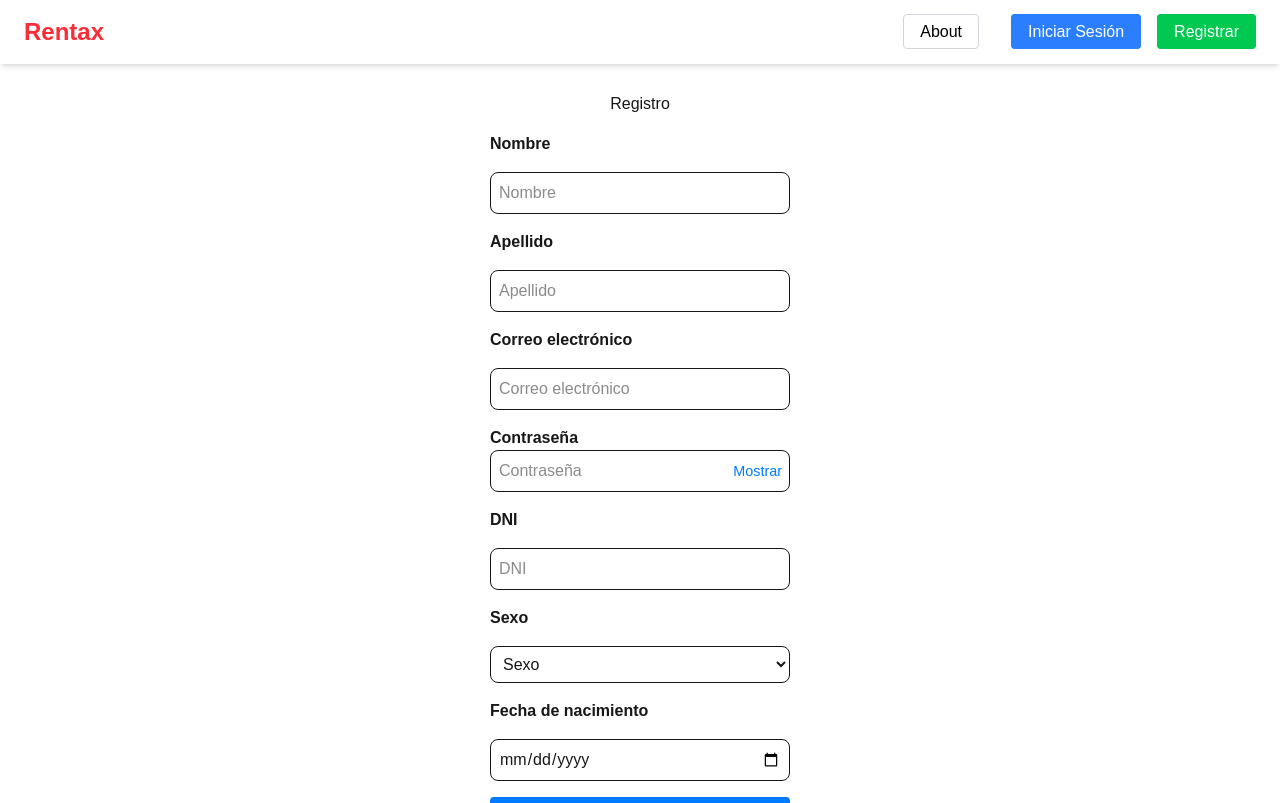
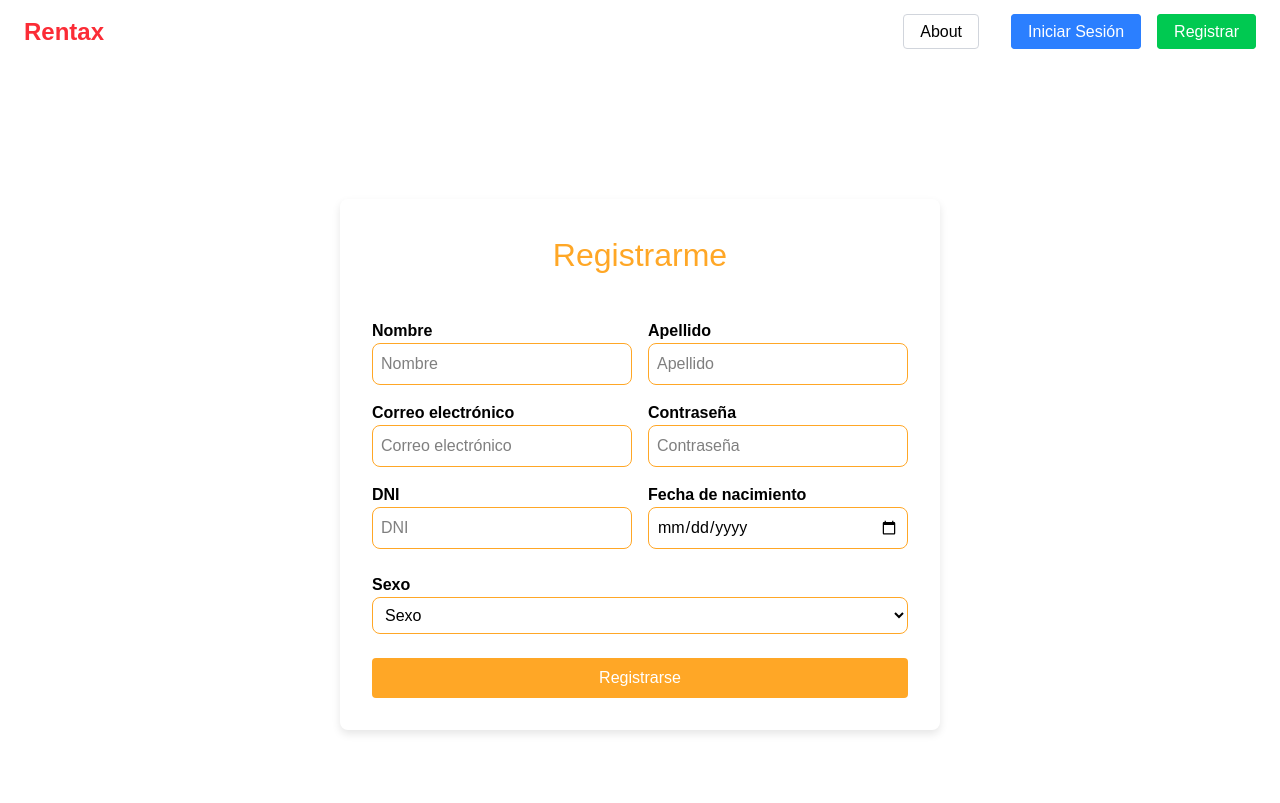
Before and after one commit to MiloEspi/Rentax, a Next.js app: page /register in a window 1280 px wide. Shown: the top 803 px of the page. Built offline with nearby package versions, Linux system fonts and the light colour scheme.

Commit message:
Actualización de las páginas de login, perfil, registro y verificación de admin

```diff
--- a/src/app/login/page.tsx
+++ b/src/app/login/page.tsx
@@ -37,7 +37,7 @@ export default function Login() {
                 localStorage.setItem('adminEmail', email);
                 window.location.href = '/verificacionAdmin';
             } else {
-                setError(data.error || 'Credenciales incorrectas');
+                setError(data.error || 'Ocurrió un error. Por favor, intenta nuevamente.');
             }
         }
         catch (err: unknown) {
--- a/src/app/register/page.tsx
+++ b/src/app/register/page.tsx
@@ -41,7 +41,6 @@ export default function Register() {
     };
 
     const validateForm = () => {
-        // Validar campos obligatorios
         if (!form.nombre) return 'El nombre es obligatorio';
         if (!form.apellido) return 'El apellido es obligatorio';
         if (!form.email) return 'El correo electrónico es obligatorio';
@@ -50,7 +49,6 @@ export default function Register() {
         if (!form.sexo) return 'El sexo es obligatorio';
         if (!form.fecha_nacimiento) return 'La fecha de nacimiento es obligatoria';
 
-        // Validar formatos o restricciones
         if (!form.email.includes('@')) return 'El correo electrónico no es válido';
         if (form.password.length < 8) return 'La contraseña debe tener al menos 8 caracteres';
 
@@ -59,8 +57,6 @@ export default function Register() {
 
         return null;
     };
-
-
 
     const handleSubmit = async (e: React.FormEvent) => {
         e.preventDefault();
@@ -76,7 +72,6 @@ export default function Register() {
         setIsSubmitting(true);
 
         try {
-            // Transformar los datos para enviarlos en el formato esperado por el backend
             const payload = {
                 persona: { ...form }
             };
@@ -99,9 +94,7 @@ export default function Register() {
                     setError(errorData.persona.dni);
                 } else if (errorData.persona && errorData.persona.email) {
                     setError(errorData.persona.email);
-
-                }
-                else {
+                } else {
                     setError(errorData.message || 'Hubo un error al registrar el usuario');
                 }
             }
@@ -114,13 +107,16 @@ export default function Register() {
     };
 
     return (
-        <div style={{ display: 'flex', justifyContent: 'center', alignItems: 'center', height: '100vh' }}>
+        <div style={{ display: 'flex', justifyContent: 'center', alignItems: 'center', height: '100vh', backgroundColor: '#FFFFFF' }}>
             <form
                 onSubmit={handleSubmit}
-                style={{ display: 'flex', flexDirection: 'column', gap: '1rem', width: '300px' }}
+                style={{ display: 'flex', flexDirection: 'column', gap: '1.5rem', width: '600px', padding: '2rem', boxShadow: '0 4px 8px rgba(0, 0, 0, 0.1)', borderRadius: '8px' }}
             >
-                <h1 style={{ textAlign: 'center' }}>Registro</h1>
-                <label style={{ fontWeight: 'bold', color: fieldErrors.nombre ? 'red' : undefined }}>Nombre</label>
+                <h1 style={{ textAlign: 'center', fontSize: '2rem', color: '#FFA726', marginBottom: '1rem' }}>Registrarme</h1>
+                <div style={{ display: 'flex', gap: '1rem' }}>
+                    <div style={{ flex: 1, display: 'flex', flexDirection: 'column', gap: '1rem' }}>
+                        <div>
+                            <label style={{ fontWeight: 'bold', color: fieldErrors.nombre ? 'red' : '#000' }}>Nombre</label>
                             <input
                                 name="nombre"
                                 value={form.nombre}
@@ -128,15 +124,55 @@ export default function Register() {
                                 type="text"
                                 placeholder="Nombre"
                                 style={{
-                        borderColor: fieldErrors.nombre ? 'red' : undefined,
+                                    borderColor: fieldErrors.nombre ? 'red' : '#FFA726',
                                     borderRadius: '8px',
                                     borderWidth: '1px',
                                     padding: '0.5rem',
+                                    color: '#000',
+                                    width: '100%',
                                 }}
                             />
-                {fieldErrors.nombre && <p style={{ color: 'red' }}>{fieldErrors.nombre}</p>}
-
-                <label style={{ fontWeight: 'bold', color: fieldErrors.apellido ? 'red' : undefined }}>Apellido</label>
+                        </div>
+                        <div>
+                            <label style={{ fontWeight: 'bold', color: fieldErrors.email ? 'red' : '#000' }}>Correo electrónico</label>
+                            <input
+                                name="email"
+                                value={form.email}
+                                onChange={handleChange}
+                                type="text"
+                                placeholder="Correo electrónico"
+                                style={{
+                                    borderColor: fieldErrors.email ? 'red' : '#FFA726',
+                                    borderRadius: '8px',
+                                    borderWidth: '1px',
+                                    padding: '0.5rem',
+                                    color: '#000',
+                                    width: '100%',
+                                }}
+                            />
+                        </div>
+                        <div>
+                            <label style={{ fontWeight: 'bold', color: fieldErrors.dni ? 'red' : '#000' }}>DNI</label>
+                            <input
+                                name="dni"
+                                value={form.dni}
+                                onChange={handleChange}
+                                type="text"
+                                placeholder="DNI"
+                                style={{
+                                    borderColor: fieldErrors.dni ? 'red' : '#FFA726',
+                                    borderRadius: '8px',
+                                    borderWidth: '1px',
+                                    padding: '0.5rem',
+                                    color: '#000',
+                                    width: '100%',
+                                }}
+                            />
+                        </div>
+                    </div>
+                    <div style={{ flex: 1, display: 'flex', flexDirection: 'column', gap: '1rem' }}>
+                        <div>
+                            <label style={{ fontWeight: 'bold', color: fieldErrors.apellido ? 'red' : '#000' }}>Apellido</label>
                             <input
                                 name="apellido"
                                 value={form.apellido}
@@ -144,32 +180,17 @@ export default function Register() {
                                 type="text"
                                 placeholder="Apellido"
                                 style={{
-                        borderColor: fieldErrors.apellido ? 'red' : undefined,
+                                    borderColor: fieldErrors.apellido ? 'red' : '#FFA726',
                                     borderRadius: '8px',
                                     borderWidth: '1px',
                                     padding: '0.5rem',
+                                    color: '#000',
+                                    width: '100%',
                                 }}
                             />
-                {fieldErrors.apellido && <p style={{ color: 'red' }}>{fieldErrors.apellido}</p>}
-
-                <label style={{ fontWeight: 'bold', color: fieldErrors.email ? 'red' : undefined }}>Correo electrónico</label>
-                <input
-                    name="email"
-                    value={form.email}
-                    onChange={handleChange}
-                    type="text"
-                    placeholder="Correo electrónico"
-                    style={{
-                        borderColor: fieldErrors.email ? 'red' : undefined,
-                        borderRadius: '8px',
-                        borderWidth: '1px',
-                        padding: '0.5rem',
-                    }}
-                />
-                {fieldErrors.email && <p style={{ color: 'red' }}>{fieldErrors.email}</p>}
-
-                <div style={{ position: 'relative' }}>
-                    <label style={{ fontWeight: 'bold', color: fieldErrors.password ? 'red' : undefined }}>Contraseña</label>
+                        </div>
+                        <div>
+                            <label style={{ fontWeight: 'bold', color: fieldErrors.password ? 'red' : '#000' }}>Contraseña</label>
                             <input
                                 name="password"
                                 type={showPassword ? 'text' : 'password'}
@@ -177,64 +198,48 @@ export default function Register() {
                                 value={form.password}
                                 onChange={handleChange}
                                 style={{
-                            borderColor: fieldErrors.password ? 'red' : undefined,
+                                    borderColor: fieldErrors.password ? 'red' : '#FFA726',
                                     borderRadius: '8px',
                                     borderWidth: '1px',
                                     padding: '0.5rem',
-                            fontSize: '1rem',
+                                    color: '#000',
                                     width: '100%',
                                 }}
                             />
-                    <button
-                        type="button"
-                        onClick={() => setShowPassword(!showPassword)}
+                        </div>
+                        <div>
+                            <label style={{ fontWeight: 'bold', color: fieldErrors.fecha_nacimiento ? 'red' : '#000' }}>Fecha de nacimiento</label>
+                            <input
+                                name="fecha_nacimiento"
+                                value={form.fecha_nacimiento}
+                                onChange={handleChange}
+                                type="date"
+                                placeholder="Fecha de nacimiento"
                                 style={{
-                            position: 'absolute',
-                            right: '0.5rem',
-                            top: '70%',
-                            transform: 'translateY(-50%)',
-                            background: 'none',
-                            border: 'none',
-                            cursor: 'pointer',
-                            fontSize: '0.9rem',
-                            color: '#007BFF',
-                            display: 'flex',
-                            alignItems: 'center',
-                            justifyContent: 'center',
-                            height: '100%',
-                        }}
-                    >
-                        {showPassword ? 'Ocultar' : 'Mostrar'}
-                    </button>
-                </div>
-                {fieldErrors.password && <p style={{ color: 'red' }}>{fieldErrors.password}</p>}
-
-                <label style={{ fontWeight: 'bold', color: fieldErrors.dni ? 'red' : undefined }}>DNI</label>
-                <input
-                    name="dni"
-                    value={form.dni}
-                    onChange={handleChange}
-                    type="text"
-                    placeholder="DNI"
-                    style={{
-                        borderColor: fieldErrors.dni ? 'red' : undefined,
+                                    borderColor: fieldErrors.fecha_nacimiento ? 'red' : '#FFA726',
                                     borderRadius: '8px',
                                     borderWidth: '1px',
                                     padding: '0.5rem',
+                                    color: '#000',
+                                    width: '100%',
                                 }}
                             />
-                {fieldErrors.dni && <p style={{ color: 'red' }}>{fieldErrors.dni}</p>}
-
-                <label style={{ fontWeight: 'bold', color: fieldErrors.sexo ? 'red' : undefined }}>Sexo</label>
+                        </div>
+                    </div>
+                </div>
+                <div>
+                    <label style={{ fontWeight: 'bold', color: fieldErrors.sexo ? 'red' : '#000' }}>Sexo</label>
                     <select
                         name="sexo"
                         value={form.sexo}
                         onChange={handleChange}
                         style={{
-                        borderColor: fieldErrors.sexo ? 'red' : undefined,
+                            borderColor: fieldErrors.sexo ? 'red' : '#FFA726',
                             borderRadius: '8px',
                             borderWidth: '1px',
                             padding: '0.5rem',
+                            color: '#000',
+                            width: '100%',
                         }}
                     >
                         <option value="">Sexo</option>
@@ -242,38 +247,21 @@ export default function Register() {
                         <option value="female">Femenino</option>
                         <option value="other">Otro</option>
                     </select>
-                {fieldErrors.sexo && <p style={{ color: 'red' }}>{fieldErrors.sexo}</p>}
-
-                <label style={{ fontWeight: 'bold', color: fieldErrors.fecha_nacimiento ? 'red' : undefined }}>Fecha de nacimiento</label>
-                <input
-                    name="fecha_nacimiento"
-                    value={form.fecha_nacimiento}
-                    onChange={handleChange}
-                    type="date"
-                    placeholder="Fecha de nacimiento"
-                    style={{
-                        borderColor: fieldErrors.fecha_nacimiento ? 'red' : undefined,
-                        borderRadius: '8px',
-                        borderWidth: '1px',
-                        padding: '0.5rem',
-                    }}
-                />
-                {fieldErrors.fecha_nacimiento && <p style={{ color: 'red' }}>{fieldErrors.fecha_nacimiento}</p>}
-
-                {error && <p style={{ color: 'red' }}>{error}</p>}
-                {success && <p style={{ color: 'green' }}>{success}</p>}
-
+                </div>
+                {error && <p style={{ color: 'red', textAlign: 'center' }}>{error}</p>}
+                {success && <p style={{ color: 'green', textAlign: 'center' }}>{success}</p>}
                 <button
                     type="submit"
                     disabled={isSubmitting}
                     style={{
                         padding: '0.5rem',
                         fontSize: '1rem',
-                        backgroundColor: '#007BFF',
+                        backgroundColor: '#FFA726',
                         color: 'white',
                         border: 'none',
                         borderRadius: '4px',
                         cursor: isSubmitting ? 'not-allowed' : 'pointer',
+                        width: '100%',
                     }}
                 >
                     {isSubmitting ? 'Registrando...' : 'Registrarse'}
```
Also changed, not shown: src/app/perfil/page.tsx (+17 -3 lines), src/app/verificacionAdmin/page.tsx (+50 -12 lines). Lines whose indentation alone changed are shown as unchanged.
